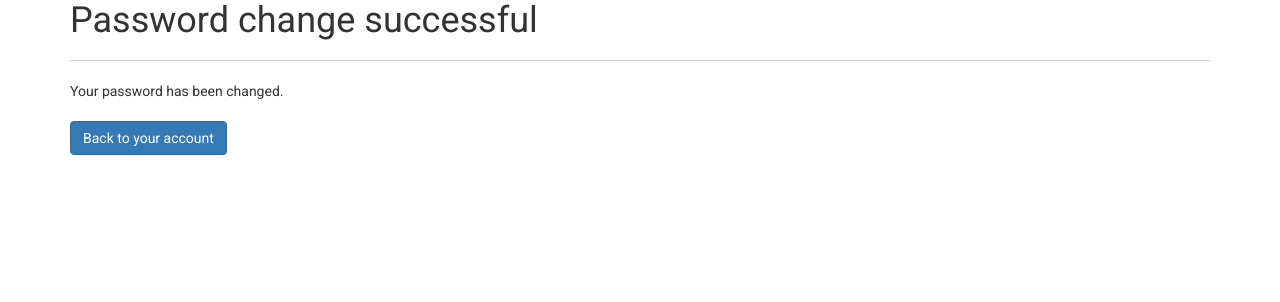
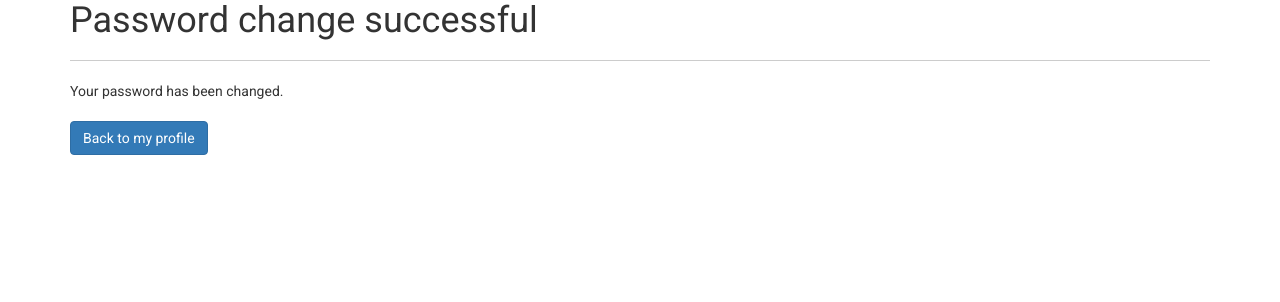
Before and after one commit to iliawnek/SystematicReview, a Django app: a page that uses templates/registration/password_change_done.html in a window 1280 px wide. Shown: the part 139-441 px from the top of the page. Run offline with Django 3.2, Linux system fonts and the light colour scheme; the visitor is signed in with stand-in values (Sample User, id 1); some libraries are stand-ins or nearby versions.

Commit message:
Fixed back to profile link after pw change

```diff
--- a/templates/registration/password_change_done.html
+++ b/templates/registration/password_change_done.html
@@ -9,5 +9,5 @@
 Your password has been changed.
 <br>
 <br>
-<a href="{% url 'your_account' %}" class="primaryAction btn btn-primary">Back to your account</a>
+<a href="{% url 'profile' %}" class="primaryAction btn btn-primary">Back to my profile</a>
 {% endblock %}
```
